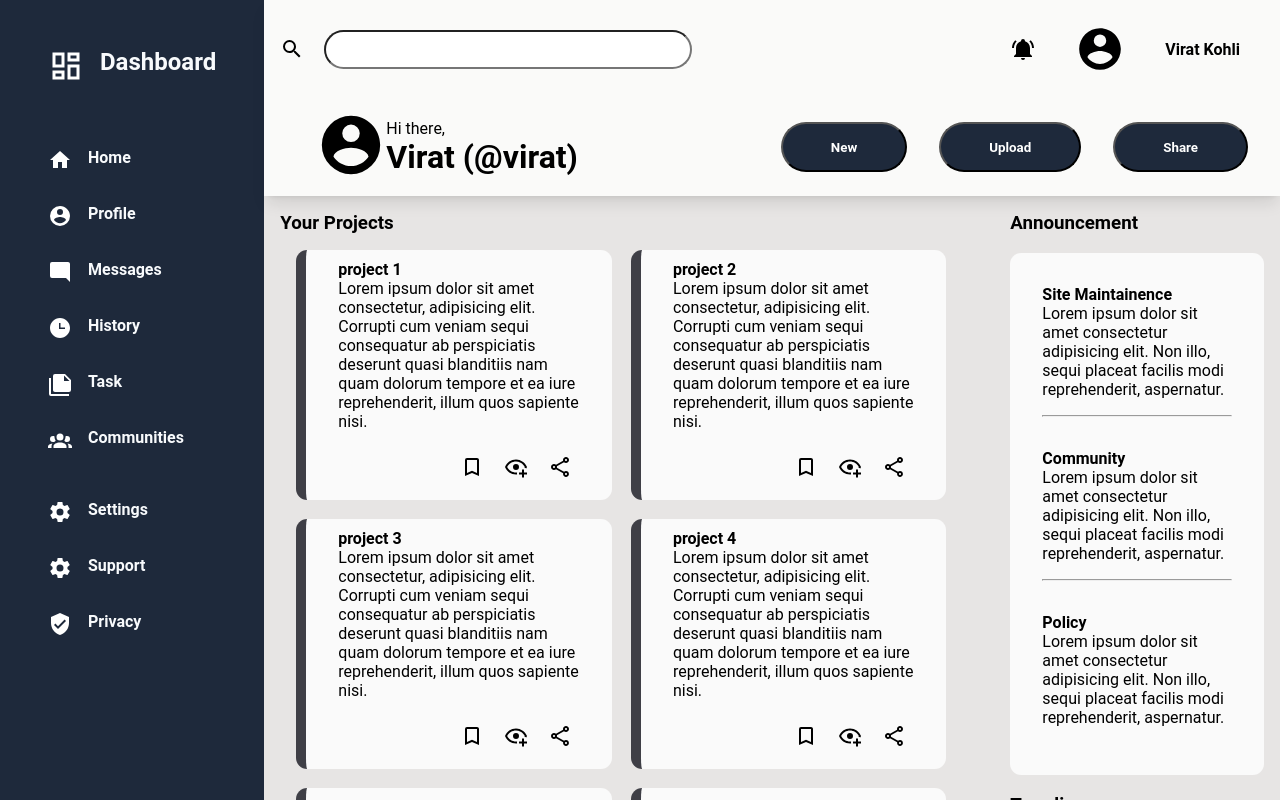
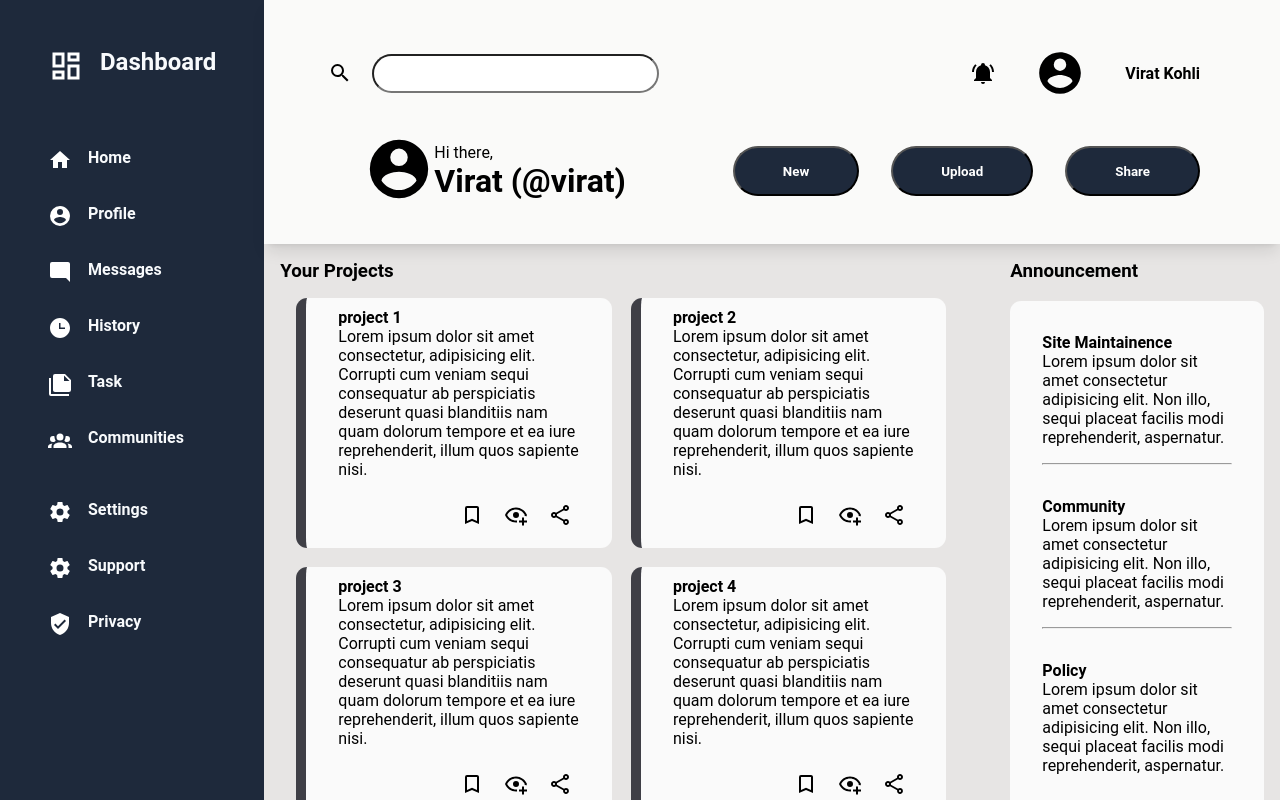
Before and after one commit to varun183/AdminDashboard, a plain HTML site: page index.html in a window 1280 px wide. Drawn offline with Linux system fonts and the light colour scheme.

Commit message:
correct the header ToolBar and button padding and gap

```diff
--- a/styles.css
+++ b/styles.css
@@ -95,6 +95,7 @@ header{
     grid-template-rows: 1fr 1fr;
     z-index: 3;
     box-shadow: 0 10px 15px -3px rgb(0 0 0 / 0.1), 0 4px 6px -4px rgb(0 0 0 / 0.1);
+    padding: 1.5rem 3rem;
 
 
 }
@@ -137,7 +138,7 @@ header{
 
 .accountToolBar{
   display: flex;
-  padding: 1.5rem 2.5rem;
+  padding: 1.5rem 2rem;
   align-items: center;
   justify-content: end;
   column-gap: 2.5rem;
@@ -146,7 +147,7 @@ header{
 
 .mediaNav{
   display: flex;
-  justify-content: space-evenly;
+  justify-content: end;
   padding: 1.5rem 2rem;
   gap: 2rem;
 
```
